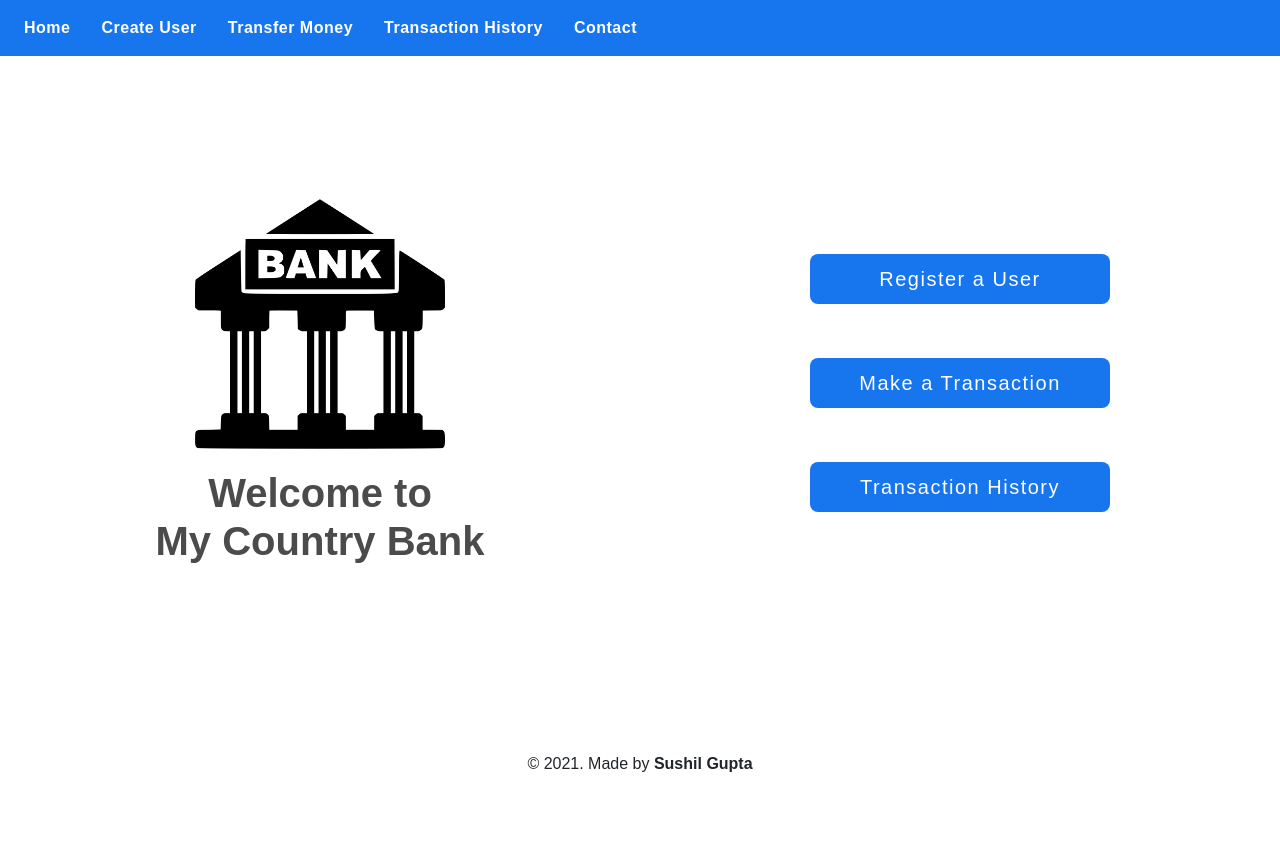
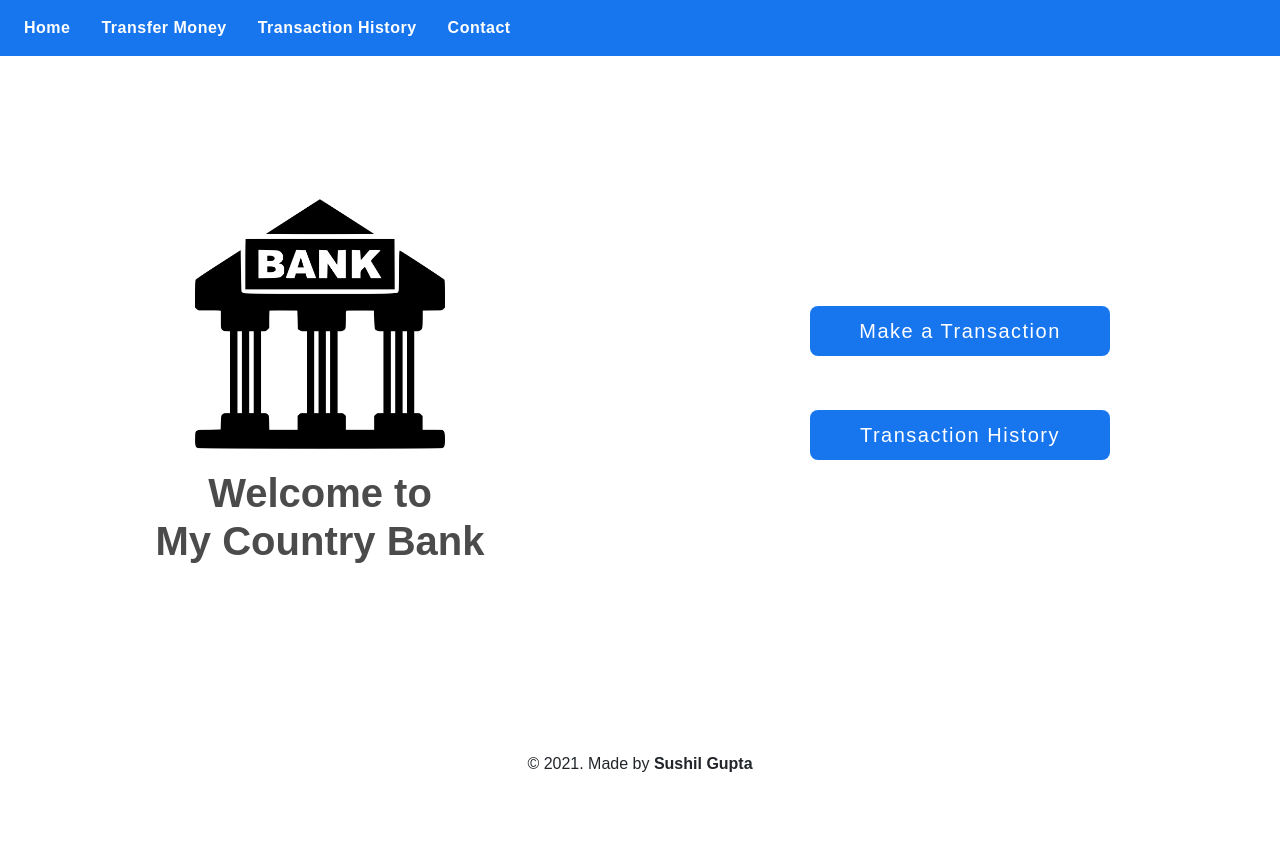
Before and after one commit to skgupta77159/banking-system, a PHP site: page / in a window 1280 px wide. After the commit the page ends 772 px from the top, so only its background shows below. Run offline with PHP 8.4, Linux system fonts and the light colour scheme.

Commit message:
remove create user

```diff
--- a/contact.php
+++ b/contact.php
@@ -1,11 +1,8 @@
 <!doctype html>
 <html lang="en">
   <head>
-    <!-- Required meta tags -->
     <meta charset="utf-8">
     <meta name="viewport" content="width=device-width, initial-scale=1, shrink-to-fit=no">
-
-    <!-- Bootstrap CSS -->
     <link rel="stylesheet" href="https://stackpath.bootstrapcdn.com/bootstrap/4.5.2/css/bootstrap.min.css" integrity="sha384-JcKb8q3iqJ61gNV9KGb8thSsNjpSL0n8PARn9HuZOnIxN0hoP+VmmDGMN5t9UJ0Z" crossorigin="anonymous">
     <link rel="stylesheet" type="text/css" href="css/style.css">
     <link rel="stylesheet" type="text/css" href="css/navbar.css">
@@ -19,7 +16,7 @@
   include 'navbar.php';
   ?>
 
-      <div class="container-fluid">
+      <div class="container-fluid" style="height: auto;">
       <div class="row justify-content-md-center align-items-md-center" style="height: 80vh;">
 
             <div class="col text-center">
--- a/css/style.css
+++ b/css/style.css
@@ -32,10 +32,6 @@ button:hover{
 	background-color:#4C4B4B;
 }
 
-
-.container-fluid{
-	height: 100vh;
-}
 @media only screen and (orientation:portrait){
 	.intro{
 		display:flex;
--- a/index.php
+++ b/index.php
@@ -14,7 +14,7 @@
   include 'navbar.php';
   ?>
 
-      <div class="container-fluid">
+      <div class="container-fluid" style="height: auto;">
       <div class="row justify-content-md-center align-items-md-center" style="height: 80vh;">
 
             <div class="col text-center">
@@ -24,10 +24,6 @@
                   </div>
             </div>
             <div class="col text-center">
-                  <div class="col-md act">
-                    <br>
-                    <a href="createuser.php" ><button style="background-color : #1775ee; color: white; width: 300px; margin-top: 10px; margin-bottom: 20px; font-size: 20px">Register a User</button></a>
-                  </div>
                   <div class="col-md act">
                     <br>
                     <a href="transfermoney.php"><button style="background-color : #1775ee; color: white; width: 300px; margin-top: 10px; margin-bottom: 20px; font-size: 20px">Make a Transaction</button></a>
--- a/navbar.php
+++ b/navbar.php
@@ -1,16 +1,9 @@
 
       <nav class="navbar navbar-expand-md" style="background-color: #1775ee;">
-      <!-- <a class="navbar-brand" href="index.php" style="color : #ffffff;"><b>MY COUNTRY BANK</b></a> -->
-      <!-- <button class="navbar-toggler" type="button" data-toggle="collapse" data-target="#collapsibleNavbar">
-        <span class="navbar-toggler-icon"></span>
-      </button> -->
       <div id="collapsibleNavbar">
             <ul class="navbar-nav ml-auto">
               <li class="nav-item">
                 <a class="nav-link" href="index.php" style="color : #ffffff;"><b>Home</b></a>
-              </li>
-              <li class="nav-item">
-                <a class="nav-link" href="createuser.php" style="color : #ffffff;"><b>Create User</b></a>
               </li>
               <li class="nav-item">
                 <a class="nav-link" href="transfermoney.php" style="color : #ffffff;"><b>Transfer Money</b></a>
```
Also changed, not shown: transactionhistory.php (+0 -7 lines), transfermoney.php (+0 -7 lines).
